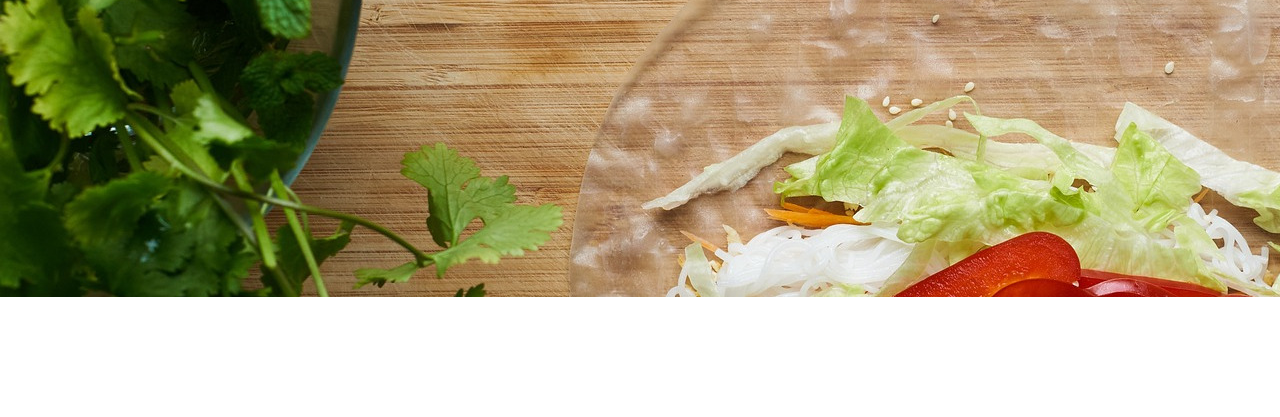
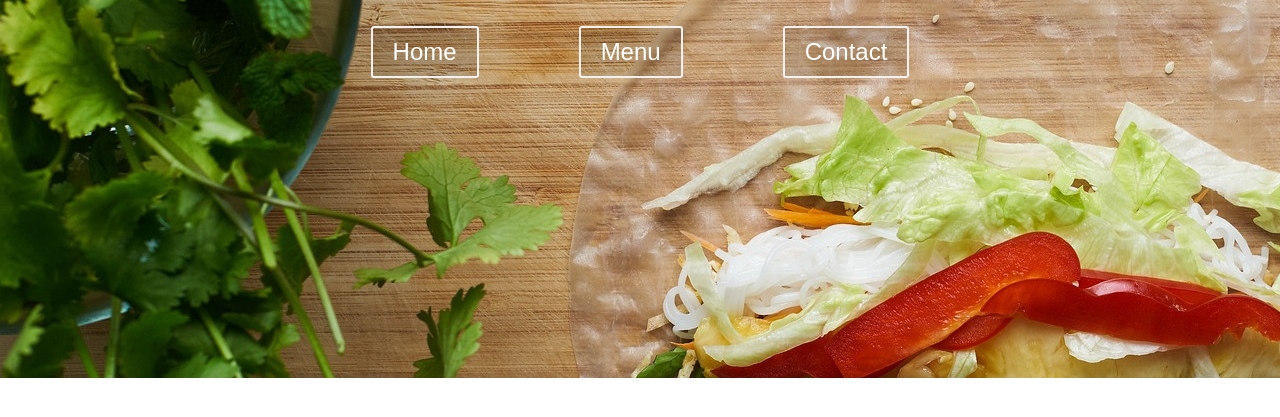
Before and after one commit to nathansquan/TOP-restaurant-page, a website built with webpack: page dist/index.html in a window 1280 px wide. Shown: the part 325-742 px from the top of the page. Built offline with nearby package versions, Linux system fonts and the light colour scheme.

Commit message:
style tabBar

```diff
--- a/src/css/style.css
+++ b/src/css/style.css
@@ -17,3 +17,22 @@ body {
 .banner > .tagLine {
     font-size: 1.5em;
 }
+
+/* Tab styling */
+.tabBar {
+    padding-top: 50px;
+    display: flex;
+    justify-content: center;
+    column-gap: 100px;
+}
+
+.tabBar button {
+    color: #ffffff;
+    background-color: rgb(0, 0, 0); /* fallback color */
+    background-color: rgba(0, 0, 0, 0.1);
+    font-size: 1.5em;
+    font-weight: 500;
+    border: 2px solid #f1f1f1;
+    border-radius: 3px;
+    padding: 10px 20px;
+}
```
